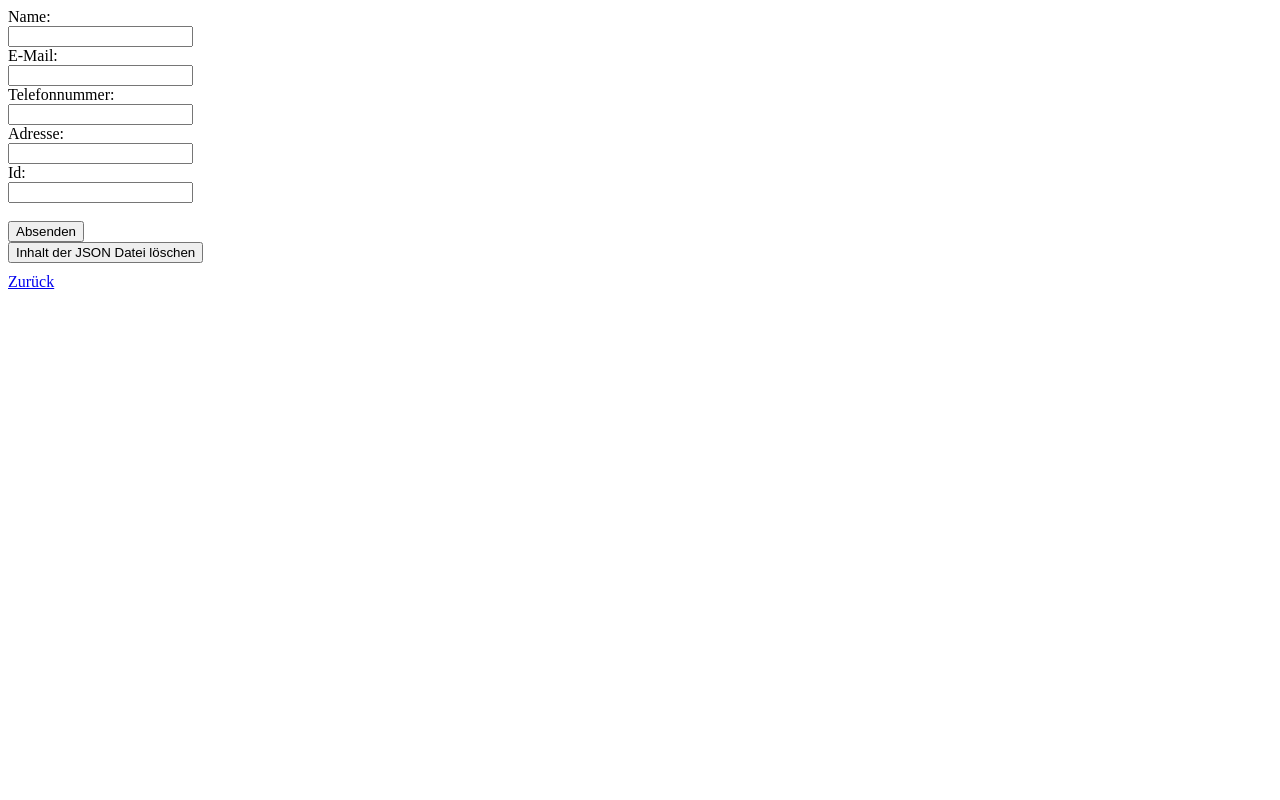
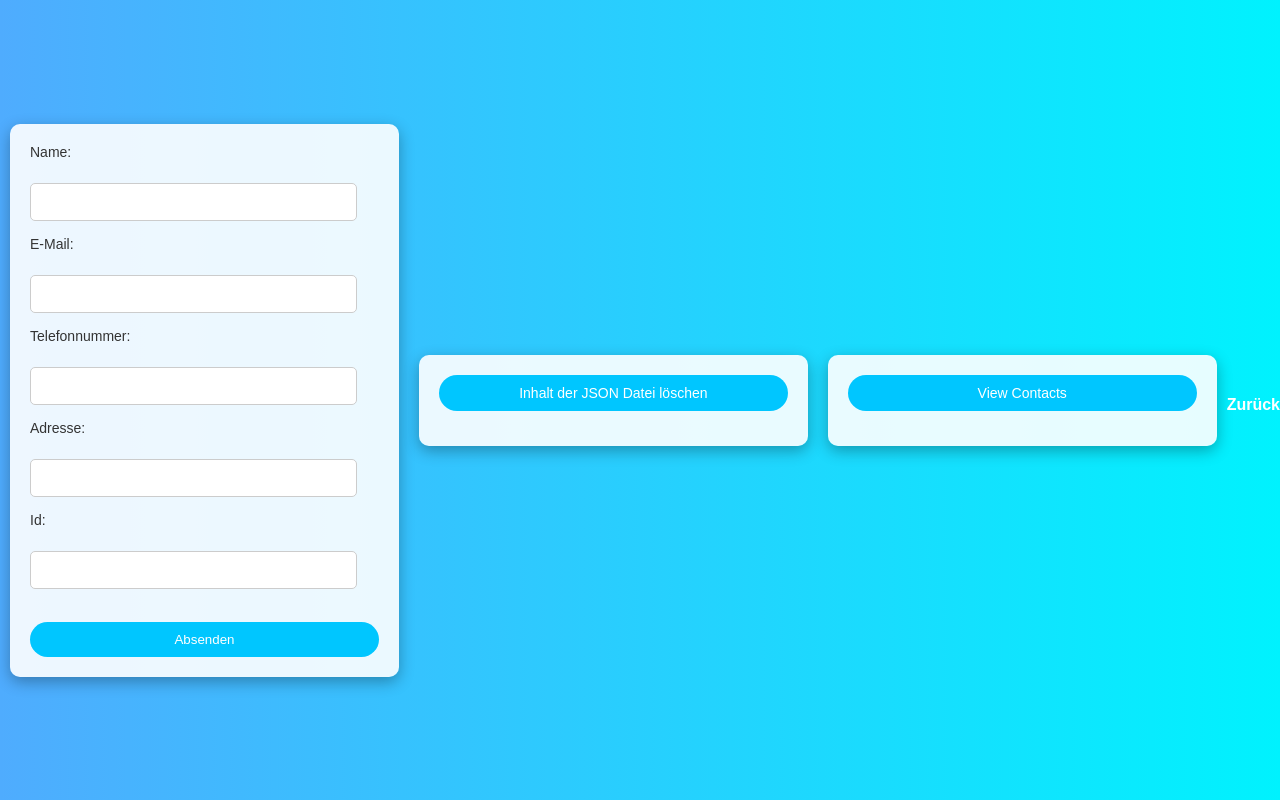
Before and after one commit to shika-coder/Raspberry-Pi-project, a Flask app: page / in a window 1280 px wide. Run offline with Flask 3, Linux system fonts and the light colour scheme.

Commit message:
layout changes

```diff
--- a/server.py
+++ b/server.py
@@ -34,8 +34,13 @@ def contacts():
 def delete_conatcs():
     return delete_contact()
 
+@app.route('/view_contatcs')
+def view_contacts():
+    return render_template('contacts.html', methods=['POST'])
 
-
+@app.route('/enter_contact', methods=['POST'])
+def return_contact():
+    return render_template('index.html')
 
 if __name__ == '__main__':
     app.run(debug=True)
--- a/templates/index.html
+++ b/templates/index.html
@@ -6,6 +6,79 @@
     <title>Formular</title>
 </head>
 <body>
+    <style>
+        body {
+            background: linear-gradient(to right, #4facfe, #00f2fe);
+            font-family: 'Arial', sans-serif;
+            display: flex;
+            justify-content: center;
+            align-items: center;
+            height: 100vh;
+            margin: 0;
+        }
+
+        /* Formular Container */
+        form {
+            background: rgba(255, 255, 255, 0.9);
+            padding: 20px;
+            border-radius: 10px;
+            box-shadow: 0 5px 15px rgba(0, 0, 0, 0.3);
+            margin: 10px;
+            max-width: 400px;  /* Maximale Breite des Formulars */
+            width: 100%;  /* Vollständige Breite innerhalb der maximalen Breite */
+            box-sizing: border-box; /* Schließt Padding in die Breite ein */
+        }
+
+        /* Beschriftungen und Eingabefelder */
+        label {
+            display: block;
+            font-size: 14px;
+            margin-bottom: 5px;
+            color: #333;
+        }
+
+        input[type="text"], input[type="email"], input[type="tel"], button {
+            width: calc(100% - 22px); /* Breite anpassen, um das Padding mit einzubeziehen */
+            padding: 10px;
+            margin-bottom: 15px;
+            border: 1px solid #ccc;
+            border-radius: 5px;
+            font-size: 14px;
+            box-sizing: border-box; /* Schließt Padding in die Breite ein */
+        }
+
+        /* Sende-Schaltfläche */
+        input[type="submit"], button {
+            background: #00c6ff;
+            color: white;
+            border: none;
+            cursor: pointer;
+            transition: background 0.3s ease;
+            width: 100%; /* Schaltflächen nehmen die volle Breite ein */
+            padding: 10px;
+            border-radius: 30px;
+        }
+
+        input[type="submit"]:hover, button:hover {
+            background: #0097e6;
+        }
+
+        /* Zurück-Link */
+        a {
+            text-align: center;
+            color: white;
+            text-decoration: none;
+            font-weight: bold;
+            display: block; /* Display block, um den Link auf die volle Breite zu strecken */
+            margin-top: 20px;
+            transition: color 0.3s ease;
+        }
+
+        a:hover {
+            color: #333;
+        }
+    </style>
+
     <form action="/process" method="POST">
         <label for="name">Name:</label><br>
         <input type="text" id="name" name="name"><br>
@@ -29,6 +102,9 @@
     <form action="/delete_json" method="post">
         <button type="submit">Inhalt der JSON Datei löschen</button>
     </form>
+    <form action="/view_contatcs">
+        <button type="submit"  method="POST">View Contacts</button>
+    </form>
 
     <a href="/" style="display:block; margin-top: 10px;">Zurück</a>
 </body>
```
Also changed, not shown: data.json (+7 -0 lines), templates/contacts.html (+19 -2 lines).
